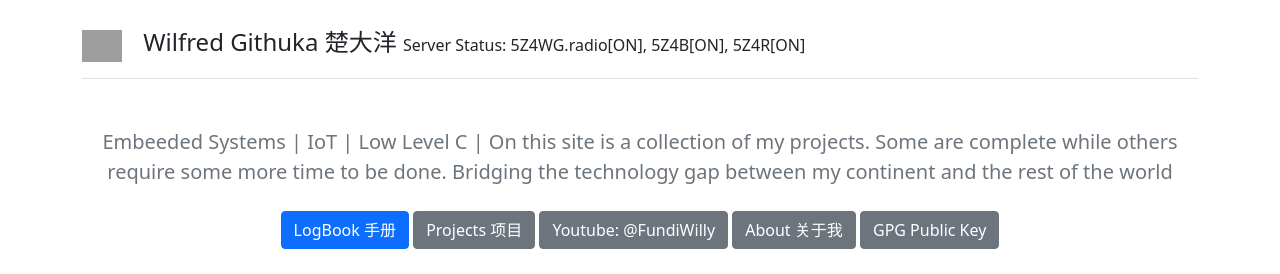
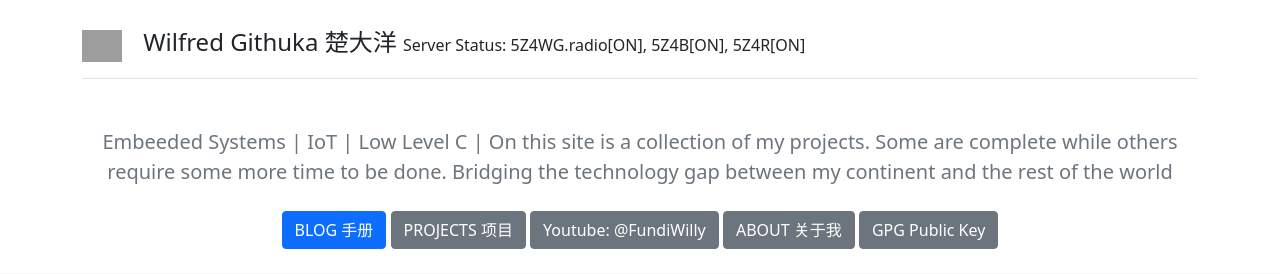
Before and after one commit to wilfredgithuka/5Z4WG-home, a Django app: template templates/home.html in a window 1280 px wide. Shown: the top 274 px of the page. Run offline with Django 3.2, Linux system fonts and the light colour scheme; the template is opened without the code that fills it, so the values that code supplies are empty; grey boxes are pictures that could not be loaded.

Commit message:
Databsed issues resolved

```diff
--- a/templates/home.html
+++ b/templates/home.html
@@ -9,10 +9,10 @@
 
       <p class="lead text-muted">Embeeded Systems | IoT | Low Level C | On this site is a collection of my projects. Some are complete while others require some more time to be done. Bridging the technology gap between my continent and the rest of the world</p>
       <p>
-        <a href="{% url "weblog:post_list" %}" class="btn btn-primary my-2">LogBook 手册</a>
-        <a href="{% url "projects:projects_list" %}" class="btn btn-secondary my-2">Projects 项目</a>
+        <a href="{% url "weblog:post_list" %}" class="btn btn-primary my-2">BLOG 手册</a>
+        <a href="{% url "projects:projects_list" %}" class="btn btn-secondary my-2">PROJECTS 项目</a>
         <a href="https://www.youtube.com/channel/UC6YQM7Hkq3UYFnIECfLG1jQ" class="btn btn-secondary my-2">Youtube: @FundiWilly</a>
-        <a href="{% url "about" %}" class="btn btn-secondary my-2">About 关于我</a>
+        <a href="{% url "about" %}" class="btn btn-secondary my-2">ABOUT 关于我</a>
         <a href="{% url "gnupg" %}" class="btn btn-secondary my-2">GPG Public Key</a>
       </p>
     </div>
@@ -26,7 +26,7 @@
           <div class="card mb-4 shadow-sm">
             <img class="card-img-top" src="https://devgithuka.ap-south-1.linodeobjects.com/site/wall-e.jpg" alt="Card image">
             <div class="card-body">
-              <p class="card-text"> Farmbot: An AIoT-based Independent Farming Robot inspired by the movie character WallE</p>
+              <p class="card-text"> Farmbot: An AIoT-based Independent Farming Robot inspired by the movie character WallE. This bot is self driving caged in a geo-fence.</p>
               <div class="d-flex justify-content-between align-items-center">
                 <div class="btn-group">
                 <a href="https://5z4wg.radio/projects/farmbot/" class="btn btn-sm btn-outline-secondary ">View More</a>
@@ -54,7 +54,7 @@
           <div class="card mb-4 shadow-sm">
             <img class="card-img-top" src="https://devgithuka.ap-south-1.linodeobjects.com/site/8.jpg" alt="Card image">
             <div class="card-body">
-              <p class="card-text"> 8bit: A programmable 8 bit computer using TTL Logic Chips and Gates inspired by Ben Eater</p>
+              <p class="card-text"> 8bit: Yet another programmable 8 bit computer using TTL Logic chips inspired by Ben Eater. I have re-modelled the project.</p>
               <div class="d-flex justify-content-between align-items-center">
                 <div class="btn-group">
                 <a href="https://5z4wg.radio/projects/8bit-computer/" class="btn btn-sm btn-outline-secondary ">View More</a>
```
Also changed, not shown: README.md, assets/page.png (renamed from page.png).
